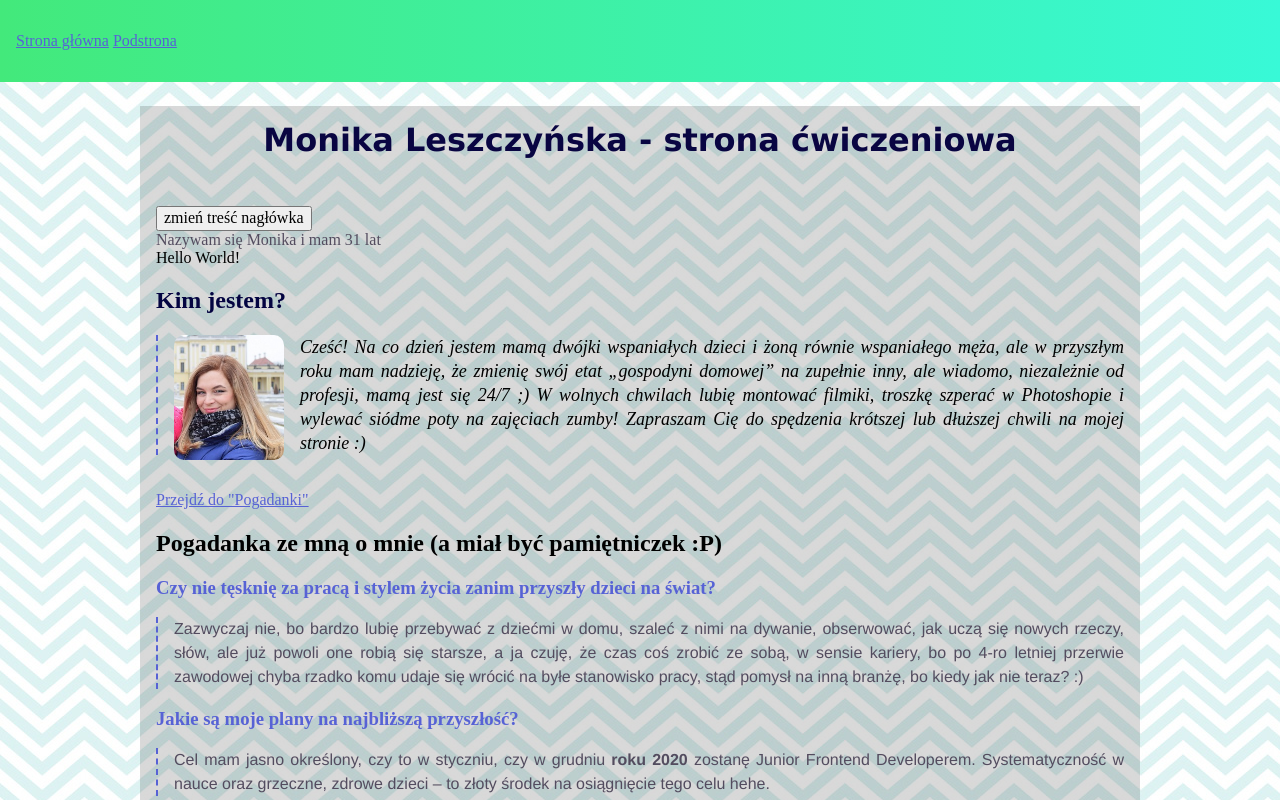
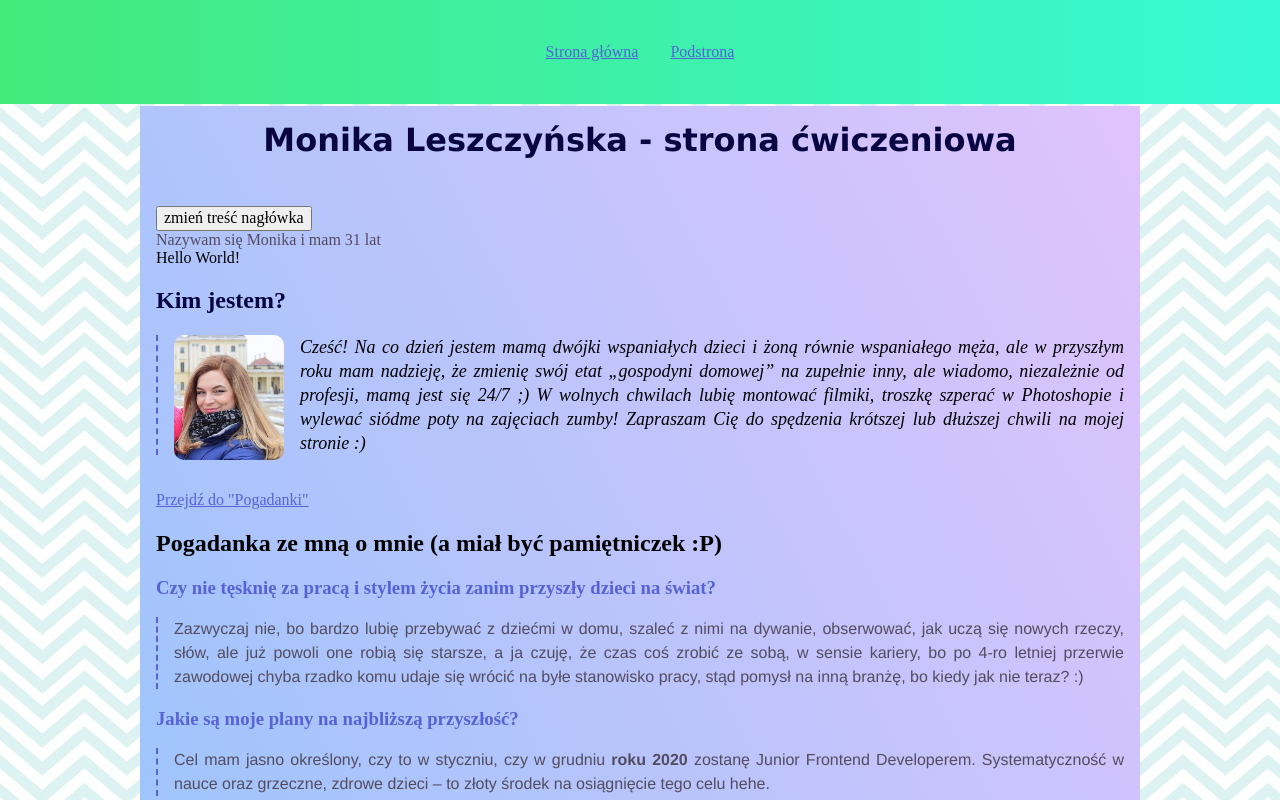
Before and after one commit to monikaleszczynska/homepage, a plain HTML site: page index.html in a window 1280 px wide. Shown: the top 800 px of the page. Drawn offline with Linux system fonts and the light colour scheme.

Commit message:
feat: Js-event

```diff
--- a/css/style.css
+++ b/css/style.css
@@ -58,8 +58,9 @@ font-size: 16px;
     max-width: 1000px;
     margin: 32px auto;
     padding: 16px;
-    background-image: linear-gradient(to right, #4facfe 0%, #00f2fe 100%);
-    background: rgba(0,0,0,0.15);
+    background-color: #8EC5FC;
+    background-image: linear-gradient(62deg, #8EC5FC 0%, #E0C3FC 100%);
+
 }
 
 .main__header {
@@ -173,10 +174,15 @@ font-size: 16px;
 .navigation__list {
 list-style: none;
 padding: 0;
+height: 40px;
+display: flex;
+align-items: center;
+justify-content: center;
 }
 
 .navigation__item {
-display: inline;
+display: block;
+margin: 0 16px;
 }
 .navigation__link {
     color: #5762D5;
--- a/js/mainjs.js
+++ b/js/mainjs.js
@@ -59,3 +59,11 @@ welcome('Monika', 31);
 
 const button = document.querySelector('.header__button--js');
 console.log(button);
+
+
+
+
+button.addEventListener('click', (e) => {
+const header = document.querySelector('.main__header--js');
+header.innerHTML = 'klik, klik';
+});
```
